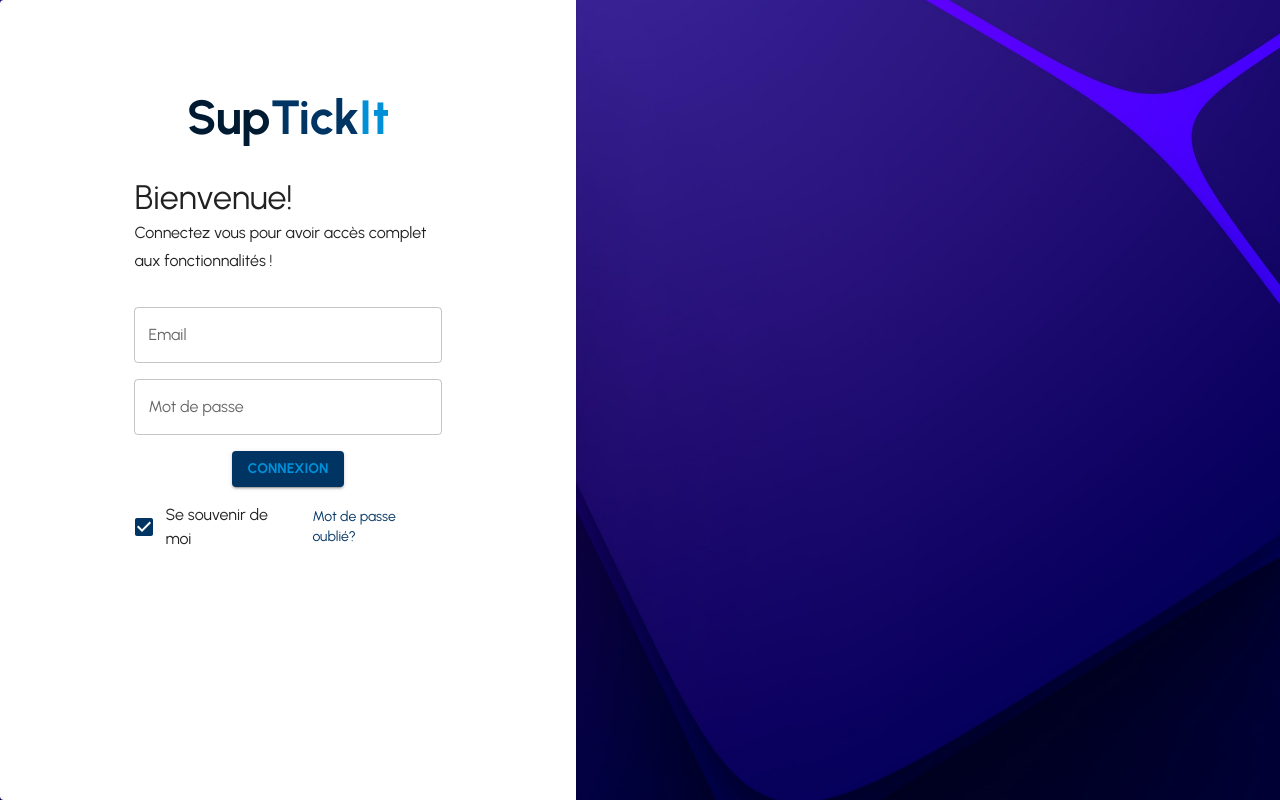
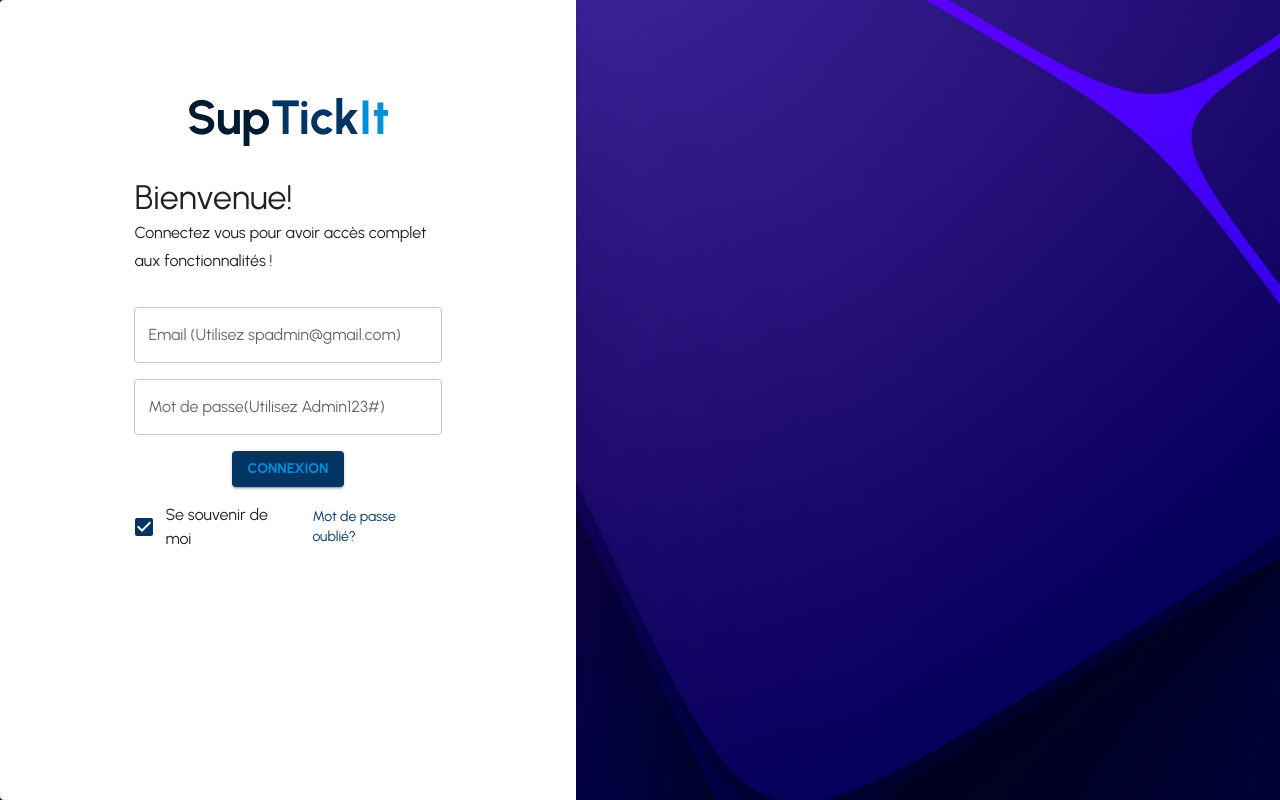
Before and after one commit to Princinho/SupTickIT, a React (Vite) app: page /login in a window 1280 px wide. Built offline with nearby package versions, Linux system fonts and the light colour scheme.

Commit message:
Add default credentials on login page for test purposes

```diff
--- a/src/Pages/Login/Login.jsx
+++ b/src/Pages/Login/Login.jsx
@@ -48,11 +48,11 @@
               </Box>
 
               <Stack direction='column' width='100%' spacing={2} alignItems='center'>
-                <TextField variant="outlined" error={error} label="Email"
+                <TextField variant="outlined" error={error} label="Email (Utilisez spadmin@gmail.com)"
                   sx={{ minWidth: '60%' }}
                   onChange={event => setCredentials(prev => ({ ...prev, email: event.target.value }))}
                 ></TextField>
-                <TextField variant="outlined" error={error} label="Mot de passe" type="password" sx={{ minWidth: '60%' }}
+                <TextField variant="outlined" error={error} label="Mot de passe(Utilisez Admin123#)" type="password" sx={{ minWidth: '60%' }}
                   onChange={event => setCredentials(prev => ({ ...prev, password: event.target.value }))}></TextField>
                 <Button variant="contained" sx={{ fontWeight: 'bold' }}
                   onClick={login}
--- a/src/SampleData.js
+++ b/src/SampleData.js
@@ -104,7 +104,7 @@
         }
     ],
     users: [
-        { id: 1, name: 'GATIEN GNAKOU', email: 'princegnakou@gmail.com', password: 'Aadminss2', roles: ['admin'] },
+        { id: 1, name: 'GATIEN GNAKOU', email: 'spadmin@gmail.com', password: 'Admin123#', roles: ['admin'] },
         { id: 2, name: 'Clement LOTSU' },
         { id: 3, name: 'Abraham GNAWOLOU' }
     ]
```
